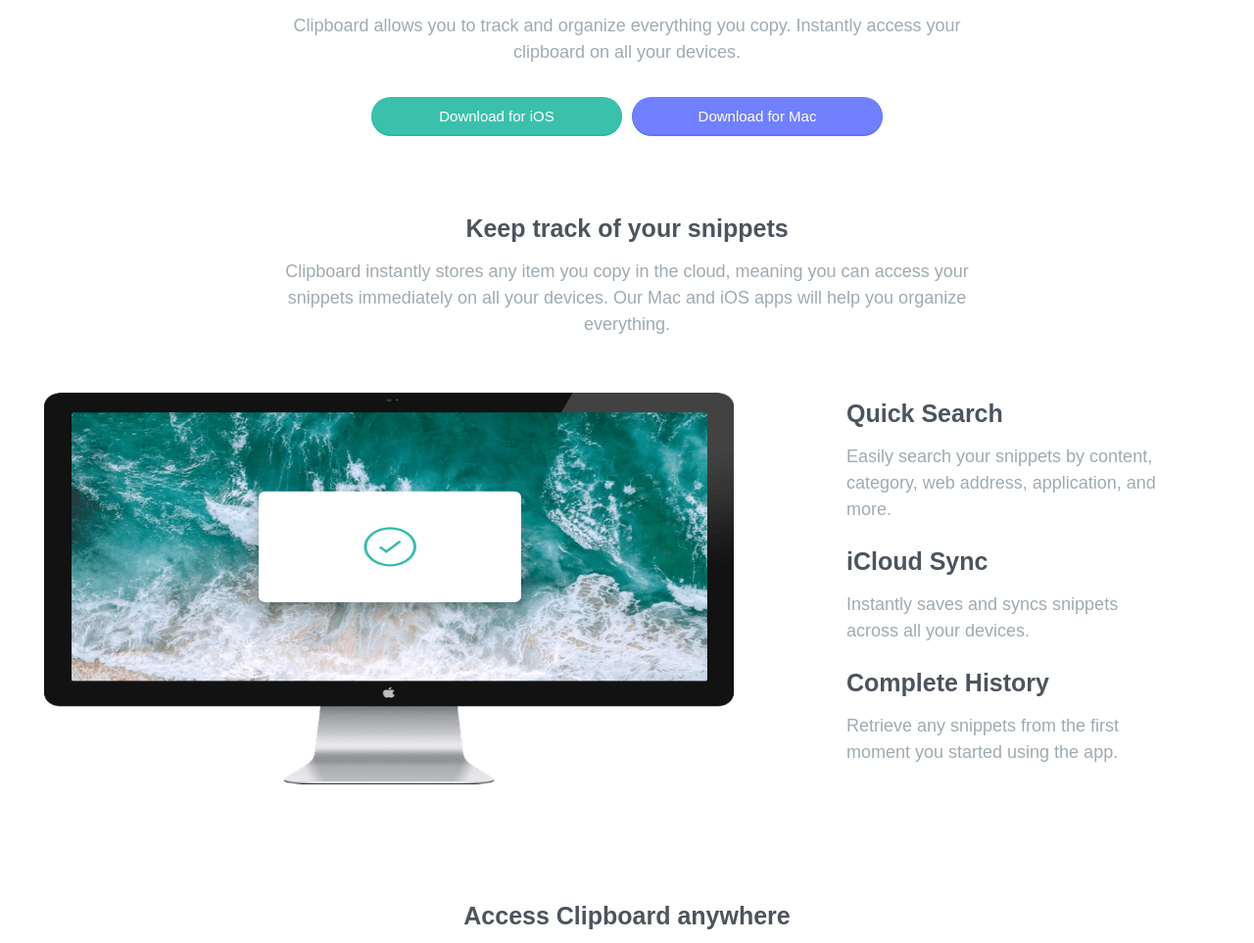
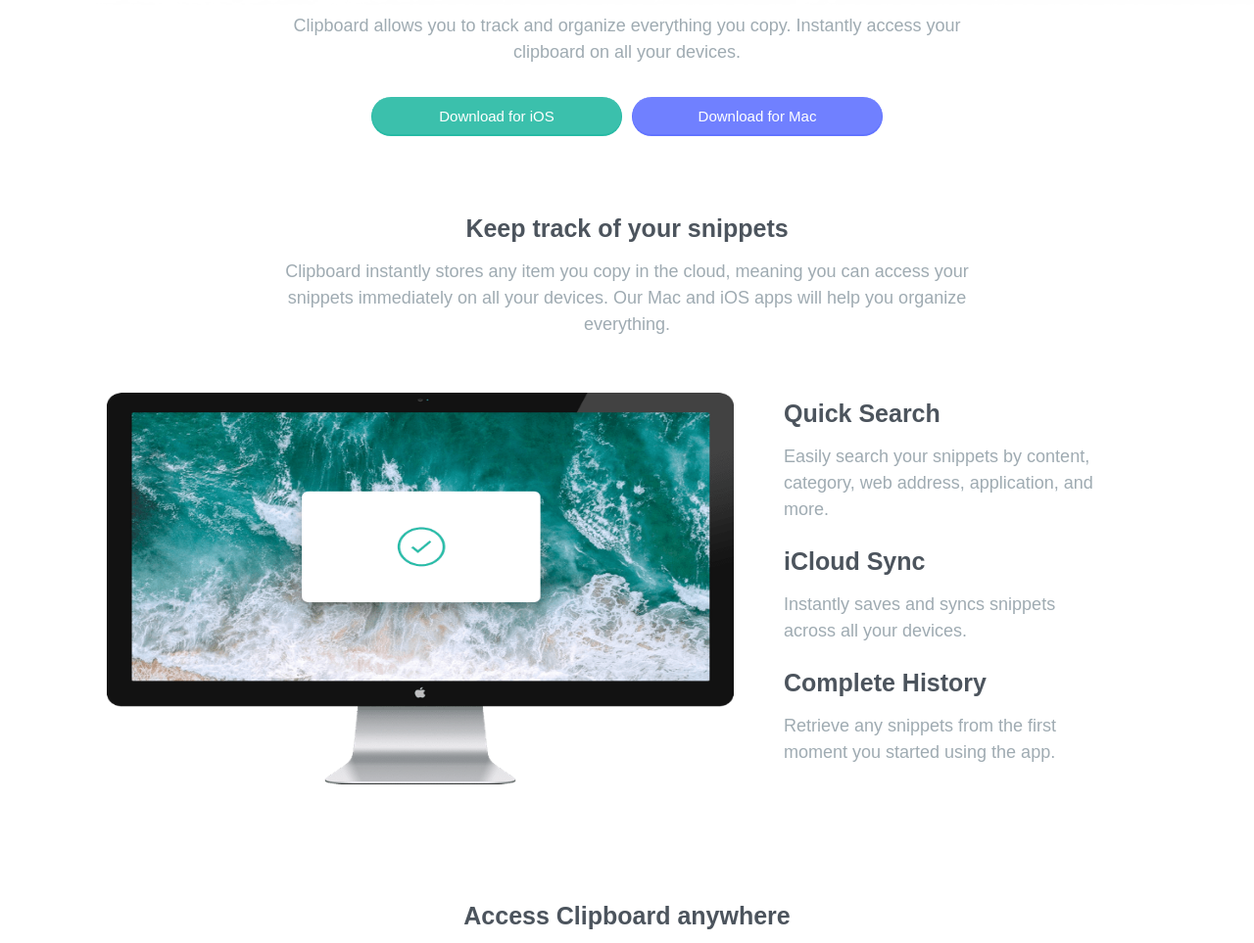
Before and after one commit to YannDarkz/pagina-mundo-real, a plain HTML site: page index.html in a window 1280 px wide. Shown: the part 286-1249 px from the top of the page at 98% size. Drawn offline with Linux system fonts and the light colour scheme; a web font is replaced by a local one.

Commit message:
commit inicial deskop

```diff
--- a/src/css/style.css
+++ b/src/css/style.css
@@ -377,12 +377,12 @@
 
     .princ-info .c-img-pc {
         width: 60vw;
-        height: 35vh;
+
     }
 
     .princ-info .c-img-devices {
         width: 65vw;
-        height: 35vh;
+
     }
 
 
@@ -471,7 +471,8 @@
 
     .princ-info .c-img-pc {
         grid-area: img-pc;
-        width: 60vw;
+        width: 50vw;
+        height: auto;
         margin-bottom: 0vh;
         position: relative;
         right: 4vh;
@@ -684,13 +685,19 @@
 }
 @media (min-width:1260px) {
 
+    .princ-info .info-pc {
+
+        grid-template-columns: 50vw 1fr;
+    }
+
+
     .princ-info .info-pc .c-img-pc {
-        width: 55vw;
+        width: 50vw;
     }
 
     .princ-info .c-img-devices {
         width: 45vw;
-        height: 45vh;
+        height: auto;
         margin-top: 2vh;
     }
 
```
